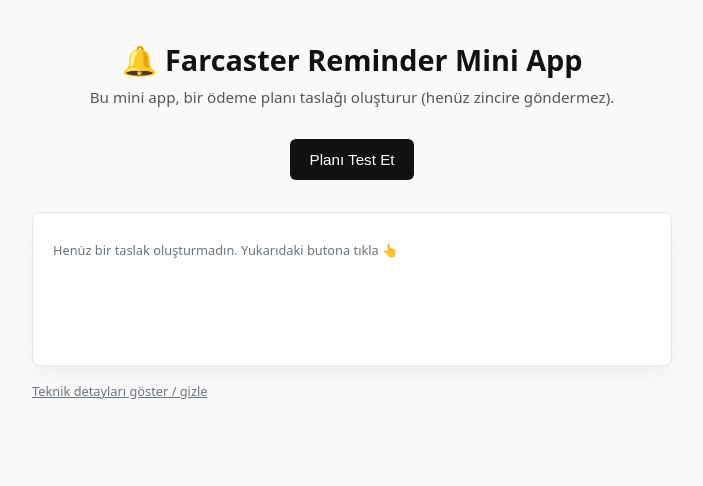
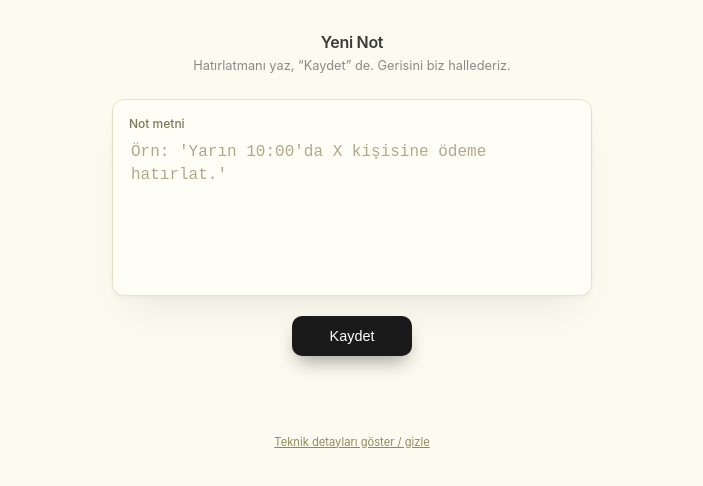
Before and after one commit to mataramasuko95/farcaster-reminder-app, a plain HTML site: page index.html in a window 1280 px wide. Shown: the whole page, without its empty margins (288-991 px from the left). Drawn offline with Linux system fonts and the light colour scheme.

Commit message:
Refactor index.html for note-taking app
Updated the title and styles for the note-taking app. Changed layout and improved button functionality.

```diff
--- a/index.html
+++ b/index.html
@@ -2,98 +2,154 @@
 <html lang="tr">
 <head>
   <meta charset="UTF-8" />
-  <title>Farcaster Reminder Mini App</title>
+  <title>Yeni Not</title>
 
   <style>
+    /* sayfa genel */
     body {
-      font-family: system-ui, -apple-system, BlinkMacSystemFont, "Segoe UI", Roboto, sans-serif;
-      background-color: #fafafa;
-      color: #111;
+      background-color: #fdfbef; /* notlar uygulaması gibi hafif krem */
+      font-family: -apple-system, BlinkMacSystemFont, "SF Pro Text", system-ui, "Segoe UI", Roboto, sans-serif;
+      color: #1a1a1a;
       margin: 0;
-      padding: 40px 16px 80px;
-      text-align: center;
+      padding: 0;
+      display: flex;
+      justify-content: center;
     }
 
-    h1 {
-      font-size: 1.8rem;
+    .page {
+      width: 100%;
+      max-width: 480px;
+      min-height: 100vh;
+      display: flex;
+      flex-direction: column;
+      padding: 32px 16px 80px;
+    }
+
+    /* üst başlık */
+    .header {
+      text-align: center;
+      margin-bottom: 24px;
+    }
+
+    .title {
+      font-size: 1rem;
       font-weight: 600;
-      margin: 0 0 8px;
-      color: #111;
+      color: #3a3a3a;
+      letter-spacing: -0.02em;
     }
 
     .subtitle {
-      font-size: 0.95rem;
-      color: #555;
-      margin-bottom: 32px;
+      font-size: 0.8rem;
+      font-weight: 400;
+      color: #8a8a8a;
+      margin-top: 4px;
+      line-height: 1.2rem;
     }
 
-    button {
-      background-color: #111;
+    /* not alanı kartı */
+    .note-card {
+      background-color: #fffef6;
+      border: 1px solid #e6e2c8;
+      box-shadow:
+        0 24px 40px -16px rgba(0,0,0,0.08),
+        0 2px 4px rgba(0,0,0,0.04);
+      border-radius: 12px;
+      padding: 16px 16px 12px;
+      display: flex;
+      flex-direction: column;
+    }
+
+    .note-label {
+      font-size: 0.75rem;
+      color: #7a7657;
+      font-weight: 500;
+      margin-bottom: 8px;
+    }
+
+    textarea {
+      width: 100%;
+      height: 140px;
+      resize: none;
+      border: none;
+      background: transparent;
+      font-size: 1rem;
+      line-height: 1.4rem;
+      color: #1a1a1a;
+      outline: none;
+    }
+
+    textarea::placeholder {
+      color: #b0a88a;
+    }
+
+    /* buton alanı */
+    .actions {
+      margin-top: 20px;
+      display: flex;
+      justify-content: center;
+    }
+
+    .save-btn {
+      background-color: #1a1a1a;
       color: #fff;
-      font-size: 0.95rem;
+      border: 0;
+      border-radius: 10px;
+      font-size: 0.9rem;
+      line-height: 1rem;
       font-weight: 500;
-      border: 0;
-      border-radius: 6px;
       padding: 12px 20px;
+      min-width: 120px;
       cursor: pointer;
+      box-shadow: 0 10px 20px -6px rgba(0,0,0,0.4);
       transition: background-color 0.12s ease;
     }
-    button:hover {
+
+    .save-btn:hover {
       background-color: #000;
     }
 
-    /* kart */
-    .card-wrapper {
-      max-width: 640px;
-      margin: 32px auto 0;
-      text-align: left;
+    /* durum mesajı */
+    .status-wrapper {
+      margin-top: 16px;
+      min-height: 32px;
+      text-align: center;
+      font-size: 0.8rem;
+      line-height: 1.2rem;
+      color: #4a4a4a;
+      white-space: pre-line;
     }
 
-    .card {
-      background-color: #fff;
-      border: 1px solid #e5e7eb;
-      border-radius: 8px;
-      padding: 16px 20px;
-      box-shadow: 0 12px 24px -8px rgba(0,0,0,0.08);
-      min-height: 120px;
+    .status-ok {
+      color: #2e7d32; /* hafif yeşilimsi */
+      font-weight: 500;
     }
 
-    .line {
-      font-size: 0.9rem;
-      line-height: 1.4rem;
-      color: #111;
-      margin: 4px 0;
-      word-break: break-word;
+    .status-err {
+      color: #b00020;
+      font-weight: 500;
     }
 
-    .muted {
-      color: #6b7280;
-      font-size: 0.8rem;
-      line-height: 1.2rem;
-      margin-top: 12px;
-    }
-
-    /* teknik detaylar toggle */
+    /* debug teknik bilgi kutusu - kullanıcı normalde görmez ama biz istersek açarız */
     .debug-toggle {
-      color: #6b7280;
-      font-size: 0.8rem;
+      margin-top: 24px;
+      text-align: center;
+      font-size: 0.7rem;
+      color: #90885d;
       text-decoration: underline;
       cursor: pointer;
-      display: inline-block;
-      margin-top: 16px;
     }
 
     pre {
-      background: #111;
-      color: #0f0;
-      font-size: 0.8rem;
-      line-height: 1.2rem;
-      padding: 16px;
-      border-radius: 6px;
+      margin-top: 8px;
+      background: #1e1e1e;
+      color: #c6f68d;
+      font-size: 0.7rem;
+      line-height: 1rem;
+      padding: 12px;
+      border-radius: 8px;
       overflow-x: auto;
+      word-break: break-word;
       white-space: pre-wrap;
-      word-break: break-word;
-      margin-top: 12px;
     }
 
     #debugBox {
@@ -101,39 +157,60 @@
     }
   </style>
 
-  <!-- Farcaster js SDK (şimdilik dursun, ileride actions / signer entegrasyonu için kullanacağız) -->
+  <!-- ileride Farcaster actions / signer için kullanacağız -->
   <script src="https://cdn.jsdelivr.net/npm/@farcaster/js@latest"></script>
 </head>
 
 <body>
-  <h1>🔔 Farcaster Reminder Mini App</h1>
-  <div class="subtitle">
-    Bu mini app, bir ödeme planı taslağı oluşturur (henüz zincire göndermez).
-  </div>
-
-  <button onclick="handleTestClick()">Planı Test Et</button>
-
-  <div class="card-wrapper">
-    <div id="resultCard" class="card">
-      <div class="line muted">
-        Henüz bir taslak oluşturmadın. Yukarıdaki butona tıkla 👆
-      </div>
+  <div class="page">
+    <!-- HEADER -->
+    <div class="header">
+      <div class="title">Yeni Not</div>
+      <div class="subtitle">Hatırlatmanı yaz, “Kaydet” de. Gerisini biz hallederiz.</div>
     </div>
 
+    <!-- NOTE CARD -->
+    <div class="note-card">
+      <div class="note-label">Not metni</div>
+      <textarea
+        id="noteInput"
+        placeholder="Örn: 'Yarın 10:00'da X kişisine ödeme hatırlat.'"
+      ></textarea>
+    </div>
+
+    <!-- SAVE BUTTON -->
+    <div class="actions">
+      <button class="save-btn" onclick="handleSave()">Kaydet</button>
+    </div>
+
+    <!-- STATUS -->
+    <div class="status-wrapper" id="statusBox">
+      <!-- buraya 'Kaydedildi ✅' vs yazacağız -->
+    </div>
+
+    <!-- DEV/DEBUG -->
     <div class="debug-toggle" onclick="toggleDebug()">
       Teknik detayları göster / gizle
     </div>
-
     <pre id="debugBox">{}</pre>
   </div>
 
   <script>
-    async function handleTestClick() {
-      // örnek payload. sonra burayı gerçek inputlarla (fid, tutar vs) dolduracağız.
+    async function handleSave() {
+      const noteText = document.getElementById("noteInput").value.trim();
+      const statusBox = document.getElementById("statusBox");
+
+      if (!noteText) {
+        statusBox.innerHTML = `<span class="status-err">Boş notu kaydedemem 🙃</span>`;
+        return;
+      }
+
+      // Bu request backend'e not'u gönderiyor.
+      // İleride backend bu not için zincire gidecek tx planını üretir.
+      // Şimdilik sahte FID vb. göndermeye devam ediyoruz, ama amount/eth'i UI'da göstermiyoruz.
       const body = {
-        fid: 1234,
-        usdAmount: 0.05,
-        ethAddress: "0xABC01234567890abcdef1234567890ABCDEF12",
+        fid: 1234, // ileride gerçek kullanıcıya göre
+        note: noteText
       };
 
       try {
@@ -144,61 +221,31 @@
         });
 
         const data = await res.json();
-        renderResultCard(data);
+        console.log("Sunucu cevabı:", data);
+
+        // başarılı mı?
+        if (data && data.ok) {
+          statusBox.innerHTML = `<span class="status-ok">Kaydedildi ✅</span>`;
+        } else {
+          statusBox.innerHTML = `<span class="status-err">Kaydedilemedi ❌</span>`;
+        }
+
+        // geliştirici olarak yine elimizde olsun diye debug'a basıyoruz
         renderDebug(data);
+
+        // textarea'yı temizleyelim (not girildi sayalım)
+        document.getElementById("noteInput").value = "";
+
       } catch (err) {
-        console.error("İstek hata verdi:", err);
-        renderError(err);
+        console.error("Hata:", err);
+        statusBox.innerHTML = `<span class="status-err">Bir şeyler ters gitti ❌</span>`;
+        renderDebug(err);
       }
     }
 
-    function renderResultCard(data) {
-      // data beklenen shape:
-      // {
-      //   ok: true,
-      //   fid: 1234,
-      //   usdAmount: 0.05,
-      //   ethNeeded: ...,
-      //   unsignedTx: { to, valueEth, data },
-      //   note: "... açıklama ..."
-      // }
-
-      const el = document.getElementById("resultCard");
-
-      if (!data || data.ok !== true) {
-        el.innerHTML = `
-          <div class="line"><strong>Bir şeyler ters gitti.</strong></div>
-          <div class="line">Sunucudan geçerli bir plan dönmedi.</div>
-        `;
-        return;
-      }
-
-      const shortAddr = data?.unsignedTx?.to
-        ? data.unsignedTx.to.slice(0, 6) + "…" + data.unsignedTx.to.slice(-4)
-        : "(adres yok)";
-
-      el.innerHTML = `
-        <div class="line"><strong>FID:</strong> ${data.fid}</div>
-        <div class="line"><strong>Tutar (USD):</strong> $${data.usdAmount}</div>
-        <div class="line"><strong>Tahmini ETH:</strong> ~${data.ethNeeded} ETH</div>
-        <div class="line"><strong>Hedef adres:</strong> ${shortAddr}</div>
-        <div class="muted">${data.note || ""}</div>
-      `;
-    }
-
-    function renderDebug(data) {
+    function renderDebug(dataOrErr) {
       const box = document.getElementById("debugBox");
-      box.textContent = JSON.stringify(data, null, 2);
-    }
-
-    function renderError(err) {
-      const el = document.getElementById("resultCard");
-      el.innerHTML = `
-        <div class="line"><strong>Hata!</strong></div>
-        <div class="line">${err?.message || err}</div>
-      `;
-      const box = document.getElementById("debugBox");
-      box.textContent = String(err);
+      box.textContent = JSON.stringify(dataOrErr, null, 2);
     }
 
     function toggleDebug() {
```
